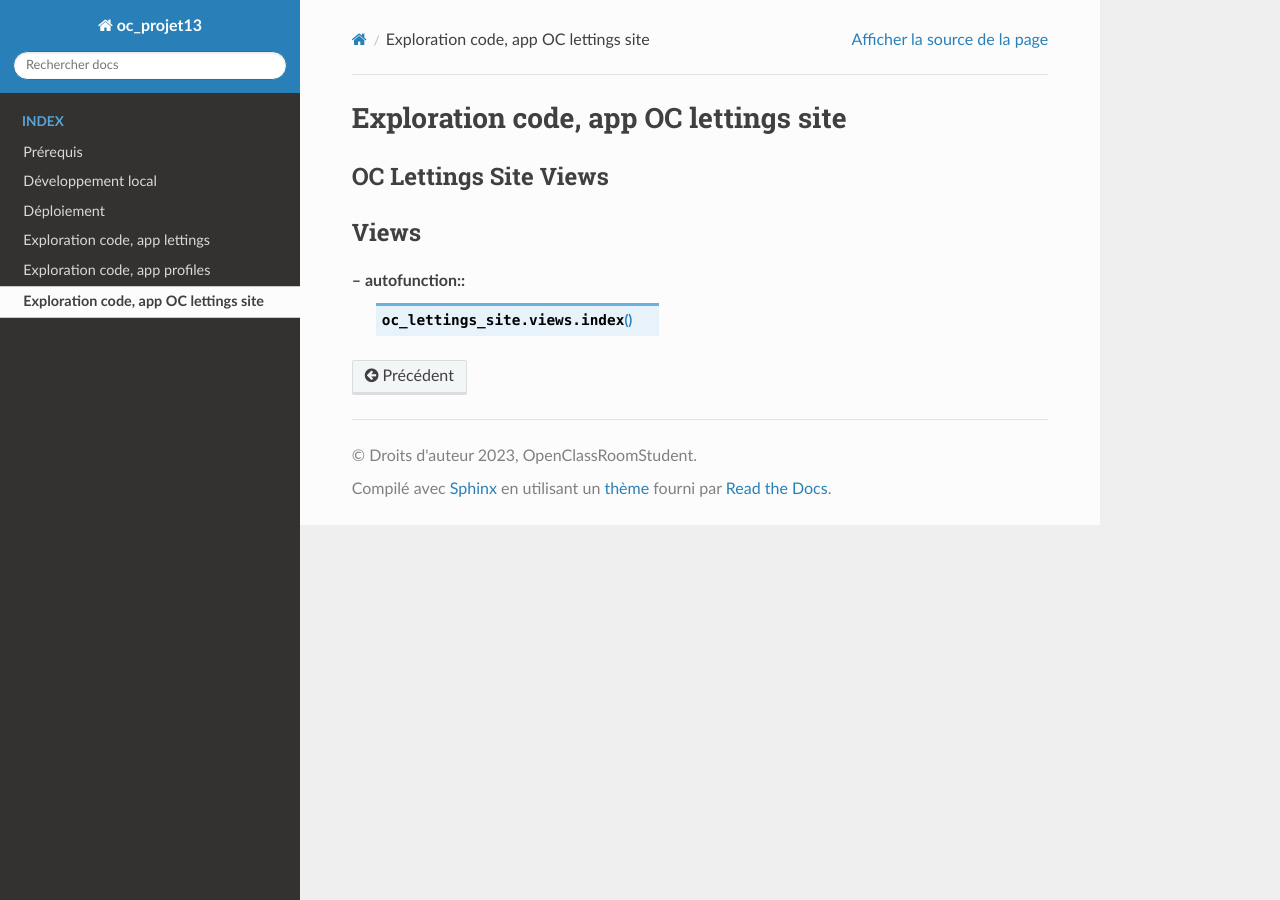
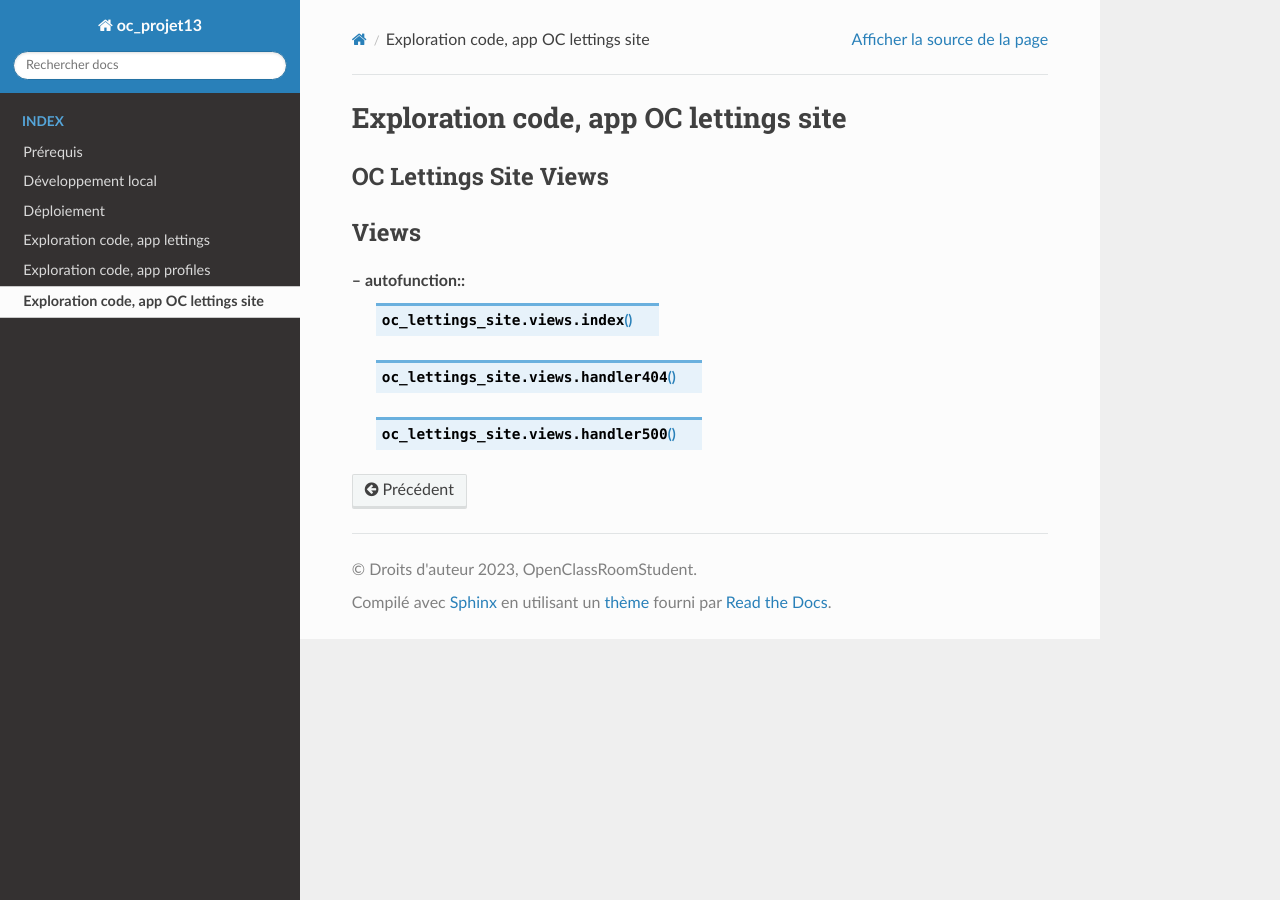
Before and after one commit to memphis-tools/oc_projet13_orange_country_lettings, a Sphinx documentation site: the page built from doc/source/code_review_oc_lettings_site.rst, in a window 1280 px wide. Built offline with Sphinx 7.4.7 and the Read the Docs theme 2.0.0, drawn with Linux system fonts in a browser that asks for light colours.

```diff
--- a/doc/source/code_review_oc_lettings_site.rst
+++ b/doc/source/code_review_oc_lettings_site.rst
@@ -13,3 +13,7 @@
 -- autofunction::
    .. method:: index
      :annotation:
+
+   .. method:: handler404
+
+   .. method:: handler500
```
Also changed, not shown: 8 other files.
